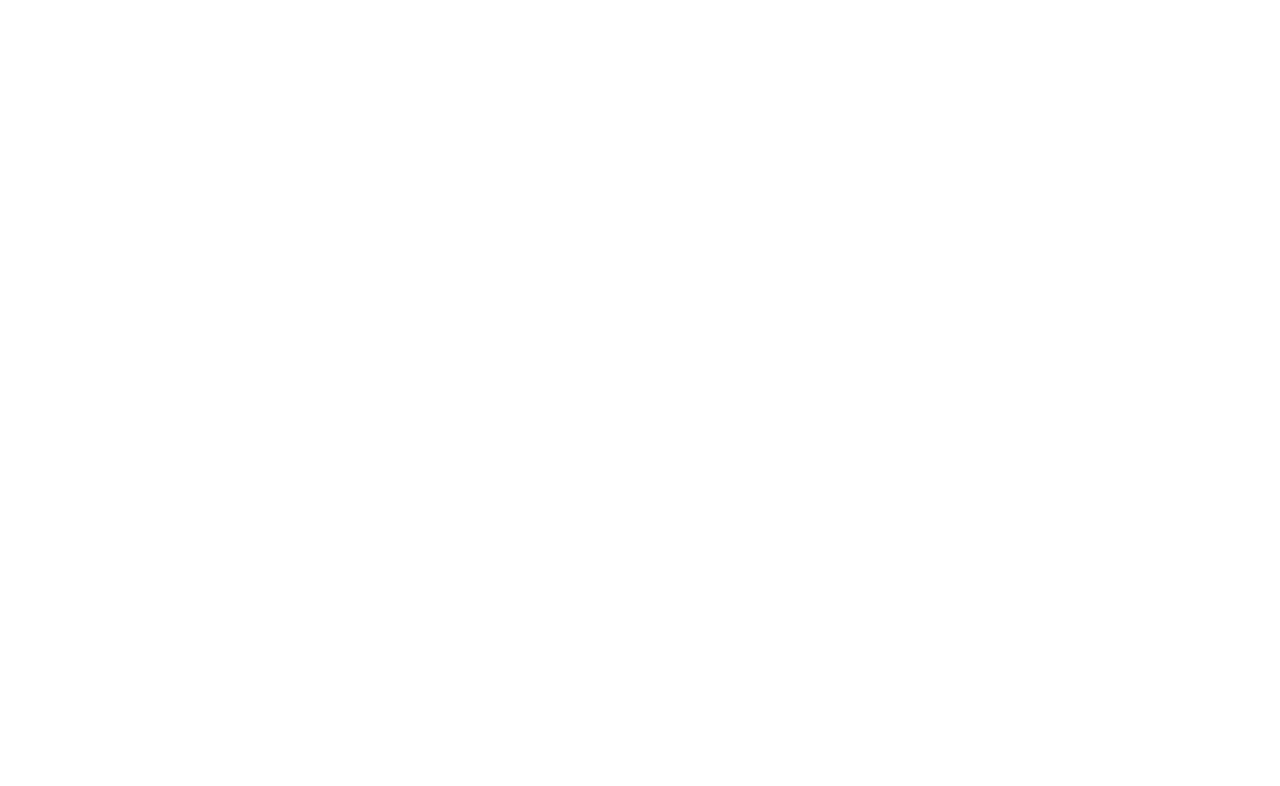
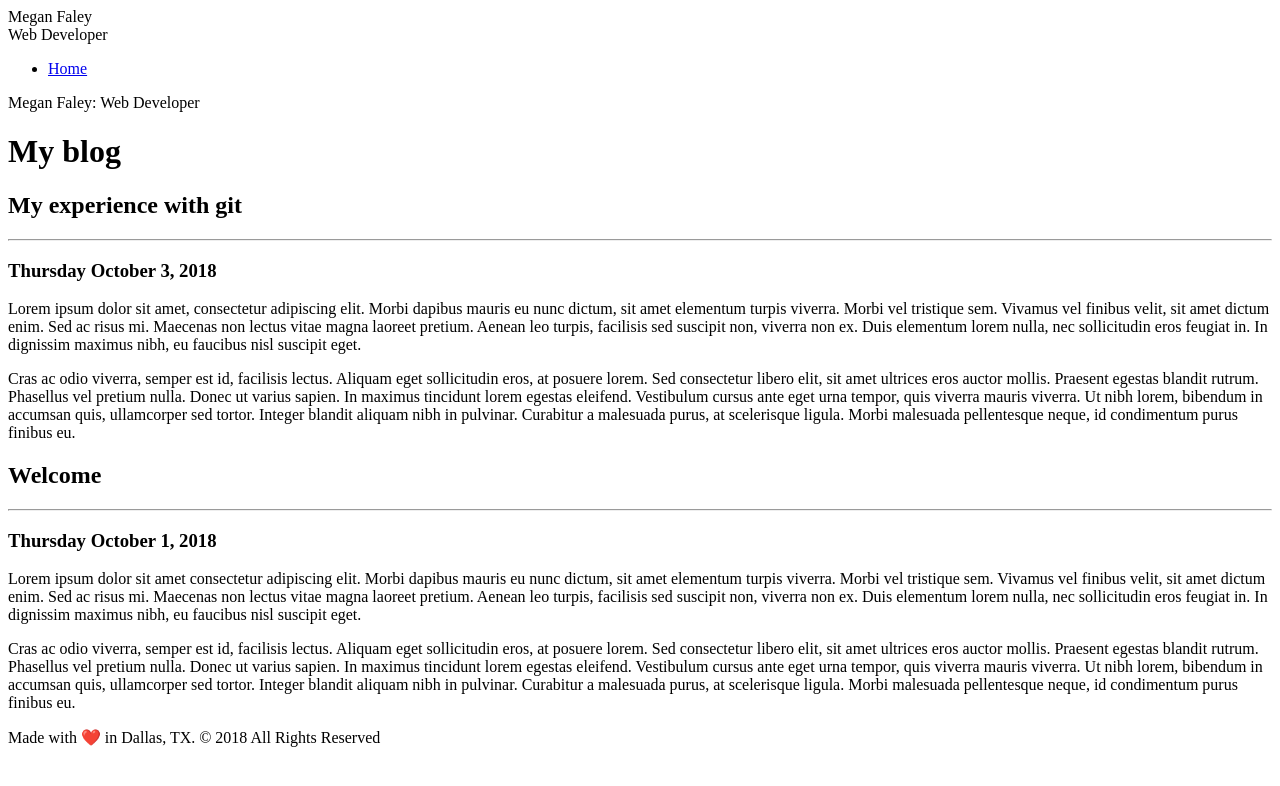
Before and after one commit to faleymaa/personal-blog, a plain HTML site: page index.html in a window 1280 px wide. Drawn offline with Linux system fonts and the light colour scheme.

Commit message:
add required HTML elements to the blog page skeleton.

```diff
--- a/index.html
+++ b/index.html
@@ -6,6 +6,75 @@
 	<title>Megan Faley - Web Developer</title>
 </head>
 <body>
+	<div class="parent">
+		<div class="wrapper">
+			<nav>
+				<div class="inner-wrap">
+					<div class="site-header">Megan Faley</div>
+					<div class="site-subheader">Web Developer</div>
+					<ul class="site-navigation">
+						<li><a href="index.html">Home</a></li>
+					</ul>
+				</div>
+			</nav>
 
+			<main>
+				<div class="menu">
+					<div class="menu-icon" id="sidebarCollapse">
+						<span class="mobile-header">Megan Faley: Web Developer</span>
+					</div>
+				</div>
+
+				<h1>My blog</h1>
+				<article>
+ 					<h2>My experience with git</h2>
+ 					<hr />
+ 					<h3>Thursday October 3, 2018</h3>
+ 					<p>
+	   					Lorem ipsum dolor sit amet, consectetur adipiscing elit. Morbi dapibus mauris eu nunc
+						dictum, sit amet elementum turpis viverra. Morbi vel tristique sem. Vivamus vel finibus velit, sit amet
+						dictum enim. Sed ac risus mi. Maecenas non lectus vitae magna laoreet pretium. Aenean leo turpis, facilisis
+						sed suscipit non, viverra non ex. Duis elementum lorem nulla, nec sollicitudin eros feugiat in. In
+						dignissim maximus nibh, eu faucibus nisl suscipit eget.
+ 					</p>
+ 					<p>
+						Cras ac odio viverra, semper est id, facilisis lectus. Aliquam eget sollicitudin eros, at posuere lorem.
+						Sed consectetur libero elit, sit amet ultrices eros auctor mollis. Praesent egestas blandit rutrum. Phasellus vel pretium nulla. Donec ut varius sapien. In maximus tincidunt lorem egestas eleifend. Vestibulum cursus ante
+						eget urna tempor, quis viverra mauris viverra. Ut nibh lorem, bibendum in accumsan quis, ullamcorper sed
+						tortor. Integer blandit aliquam nibh in pulvinar. Curabitur a malesuada purus, at scelerisque ligula. Morbi
+						malesuada pellentesque neque, id condimentum purus finibus eu.
+					</p>
+				</article>
+
+				<article>
+					<h2>Welcome</h2>
+					<hr />
+					<h3>Thursday October 1, 2018</h3>
+					<p>
+						Lorem ipsum dolor sit amet consectetur adipiscing elit. Morbi dapibus mauris eu nunc
+						dictum, sit amet elementum turpis viverra. Morbi vel tristique sem. Vivamus vel finibus velit, sit amet
+						dictum enim. Sed ac risus mi. Maecenas non lectus vitae magna laoreet pretium. Aenean leo turpis, facilisis
+						sed suscipit non, viverra non ex. Duis elementum lorem nulla, nec sollicitudin eros feugiat in. In
+						dignissim
+						maximus nibh, eu faucibus nisl suscipit eget.
+					</p>
+					<p>
+						Cras ac odio viverra, semper est id, facilisis lectus. Aliquam eget sollicitudin eros, at posuere lorem.
+						Sed
+						consectetur libero elit, sit amet ultrices eros auctor mollis. Praesent egestas blandit rutrum. Phasellus
+						vel
+						pretium nulla. Donec ut varius sapien. In maximus tincidunt lorem egestas eleifend. Vestibulum cursus ante
+						eget urna tempor, quis viverra mauris viverra. Ut nibh lorem, bibendum in accumsan quis, ullamcorper sed
+						tortor. Integer blandit aliquam nibh in pulvinar. Curabitur a malesuada purus, at scelerisque ligula. Morbi
+						malesuada pellentesque neque, id condimentum purus finibus eu.
+					</p>
+				</article>
+
+				<footer>
+					Made with ❤️ in Dallas, TX. © 2018 All Rights Reserved
+				</footer>
+			</main>
+		</div>
+	</div>
 </body>
 </html>
```
